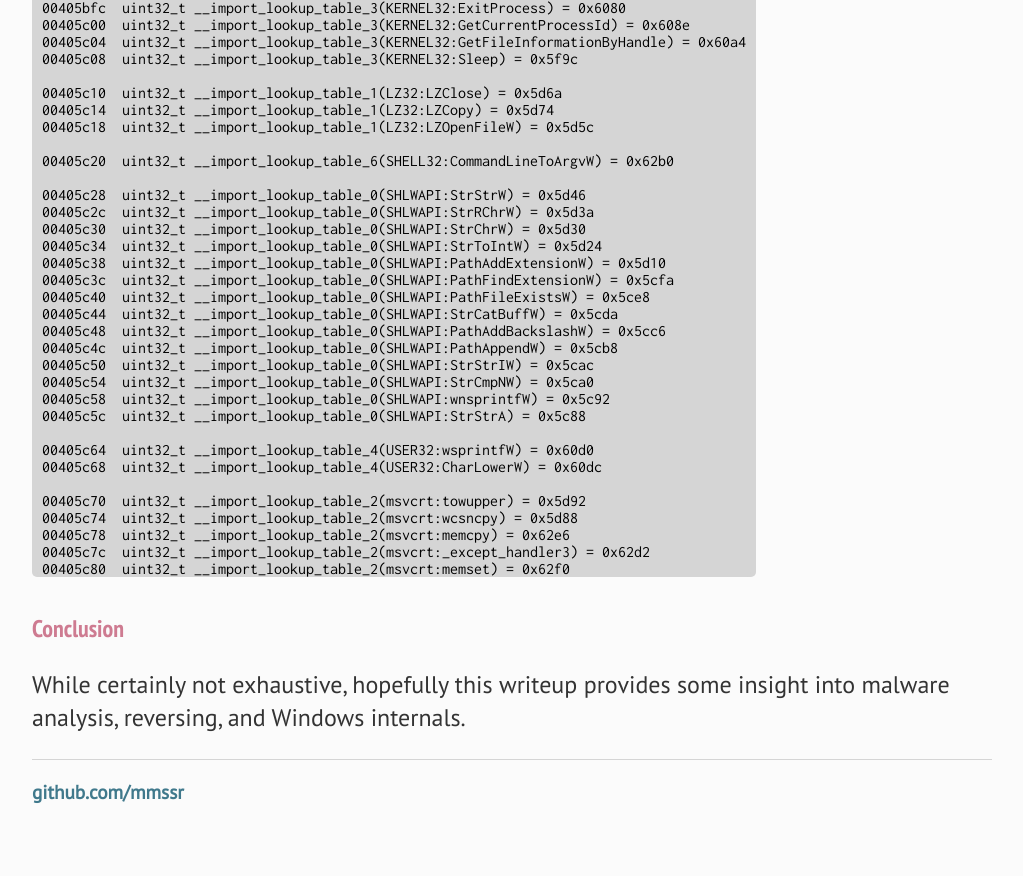
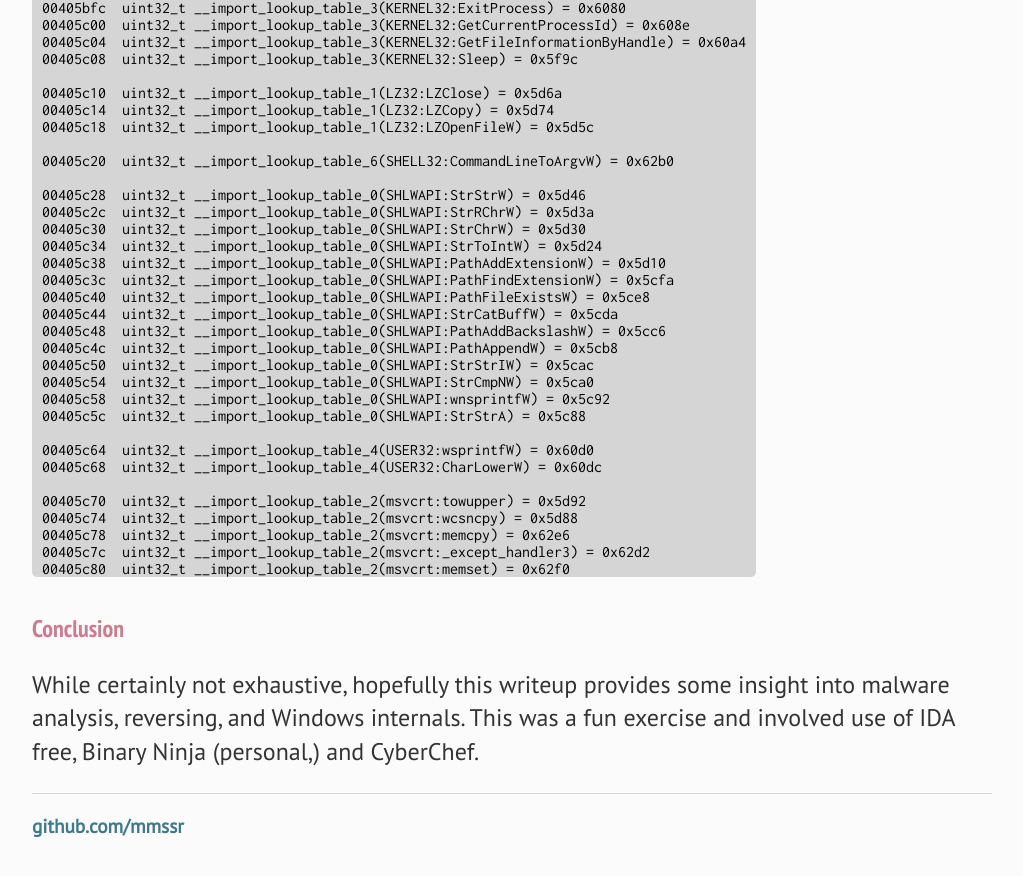
Before and after one commit to mmssr/mmssr.github.io, a Jekyll site: the page built from _posts/2022-02-27-Russo-Ukrainian War - Hermetic Wiper Malware Analysis.md, in a window 1280 px wide and 900 px high, scrolled down 6654 px. Shown: the top 876 px of the window, without its empty margins (128-1151 px from the left). Built offline with Jekyll 4.4.1, drawn with Linux system fonts in a browser that asks for light colours.

Commit message:
Update 2022-02-27-Russo-Ukrainian War - Hermetic Wiper Malware Analysis.md

````diff
--- a/_posts/2022-02-27-Russo-Ukrainian War - Hermetic Wiper Malware Analysis.md
+++ b/_posts/2022-02-27-Russo-Ukrainian War - Hermetic Wiper Malware Analysis.md
@@ -366,4 +366,4 @@
 ```
 
 <h2>Conclusion</h2>
-While certainly not exhaustive, hopefully this writeup provides some insight into malware analysis, reversing, and Windows internals.
+While certainly not exhaustive, hopefully this writeup provides some insight into malware analysis, reversing, and Windows internals. This was a fun exercise and involved use of IDA free, Binary Ninja (personal,) and CyberChef.
````
